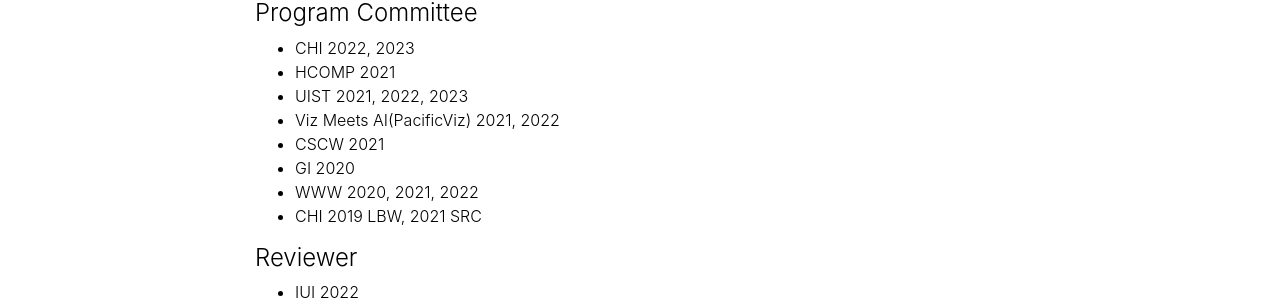
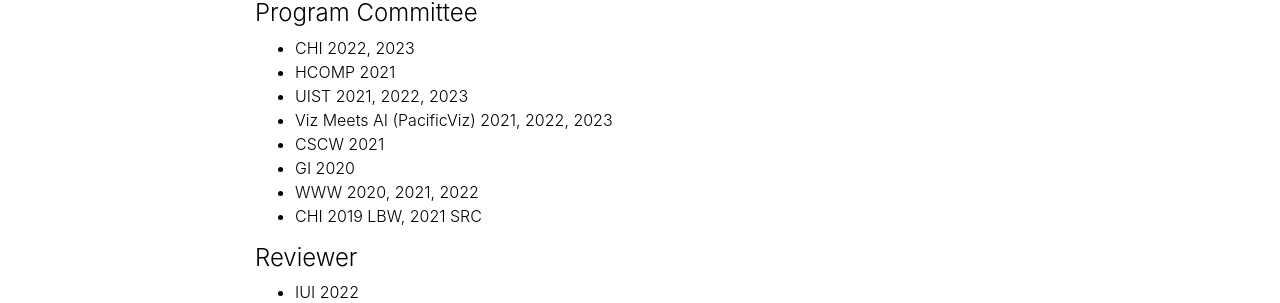
Before and after one commit to minsukchang/minsukchang.github.io, a Jekyll site: the page built from _pages/activities.md, in a window 1280 px wide and 900 px high. Shown: the part 364-667 px from the top of the window. Built offline with Jekyll 4.4.1, drawn with Linux system fonts in a browser that asks for light colours; comment, search, counter and statistics services are not loaded; a style sheet for code colours, icons or effects is not loaded.

Commit message:
more academic services

```diff
--- a/_pages/activities.md
+++ b/_pages/activities.md
@@ -21,7 +21,7 @@
 - CHI 2022, 2023
 - HCOMP 2021
 - UIST 2021, 2022, 2023
-- Viz Meets AI(PacificViz) 2021, 2022
+- Viz Meets AI (PacificViz) 2021, 2022, 2023
 - CSCW 2021
 - GI 2020
 - WWW 2020, 2021, 2022
```
